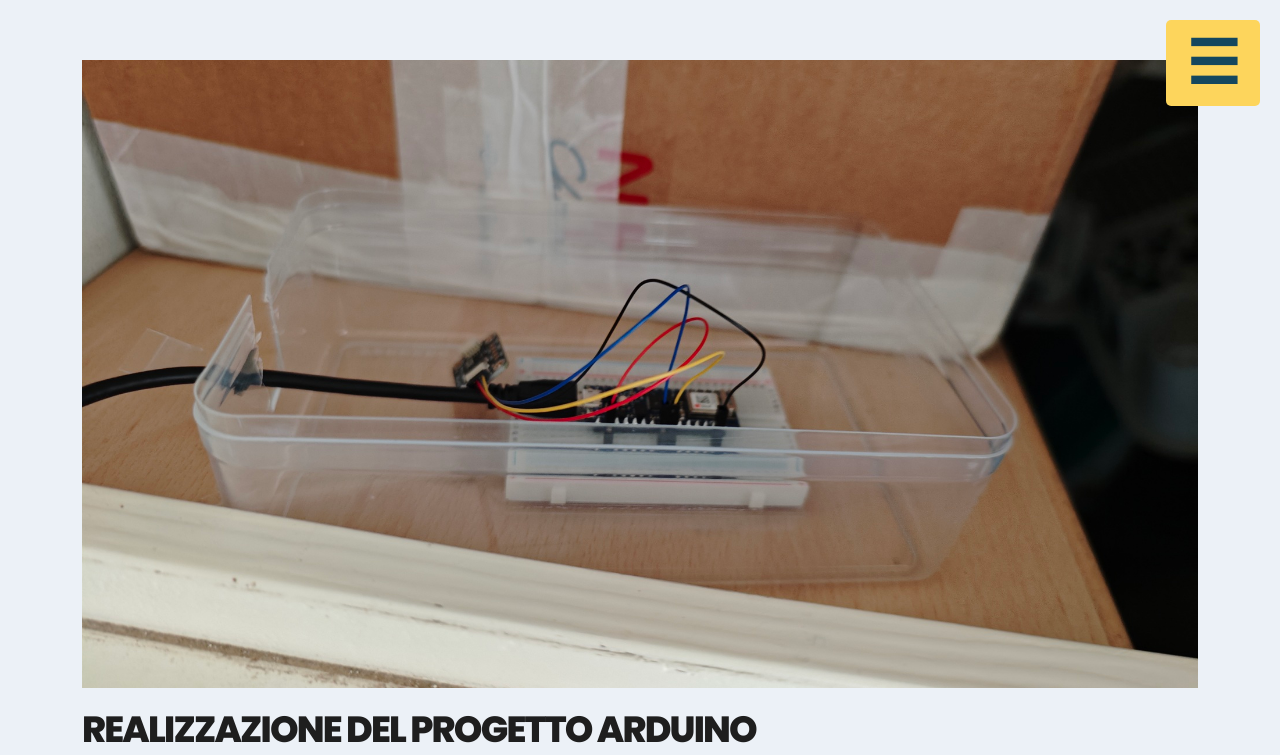
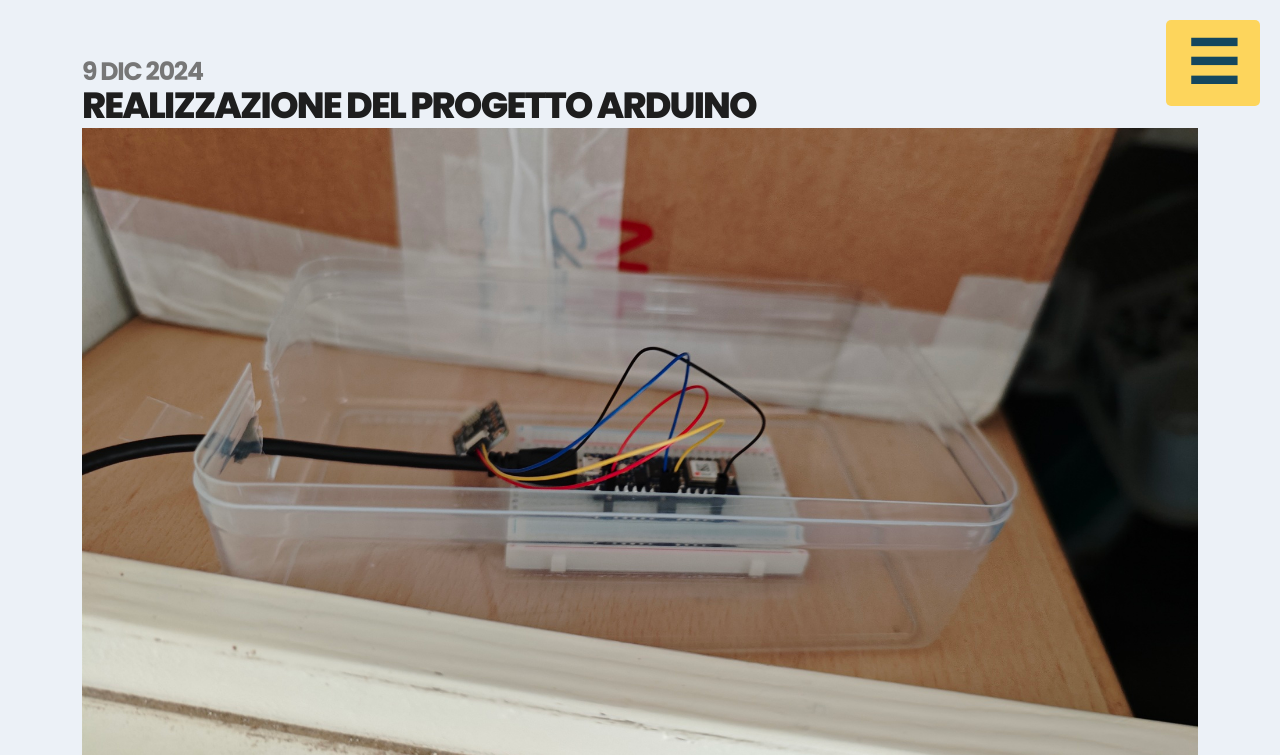
Before and after one commit to fredneedsausername/personalsite, a Flask app: page /storia-progetto-arduino in a window 1280 px wide. Shown: the top 755 px of the page. Run offline with Flask 3, Linux system fonts and the light colour scheme; parts of the project's set-up code (start-up, migrations or seed data) failed here and were passed over; some libraries are stand-ins or nearby versions.

Commit message:
Tidying up and making more beautiful

```diff
--- a/static/css/base.css
+++ b/static/css/base.css
@@ -5,6 +5,9 @@
     margin: 0 13px;
 }
 
-.fred-weight-bold {
+.fred-date-and-title-container > * { margin: 0; }
+
+.fred-text-date {
+    color: #878787;
     font-weight: bold;
 }
--- a/templates/corso-c.html
+++ b/templates/corso-c.html
@@ -10,7 +10,10 @@
         <div class="container">
             <div class="row">
                 <div class="col">
-                    <h1 class="text-color-dark text-uppercase font-weight-extra-bold">Corso C italiano</h1>
+                    <div class="fred-date-and-title-container">
+                        <h3 class="fred-text-date">16 gen 2025</h3>
+                        <h1 class="text-color-dark text-uppercase font-weight-extra-bold">Corso C italiano</h1>
+                    </div>
                     <div class="corso-c-playlist-video-container">
                         <iframe
                             src="https://www.youtube.com/embed/videoseries?list=PLp33ryL1SvIlsIjqftf7Vcijn6x7Wlzmo&rel=0"
--- a/templates/storia-progetto-arduino.html
+++ b/templates/storia-progetto-arduino.html
@@ -10,8 +10,11 @@
         <div class="container">
             <div class="row">
                 <div class="col">
+                    <div class="fred-date-and-title-container">
+                        <h3 class="fred-text-date">9 dic 2024</h3>
+                        <h1 class="text-color-dark text-uppercase font-weight-extra-bold">Realizzazione del progetto Arduino</h1>
+                    </div>
                     <img src="{{ url_for('static', filename = 'img/foto-arduino-terrazzo-est.jpg') }}" class="responsive-image" alt />
-                    <h1 class="text-color-dark text-uppercase font-weight-extra-bold">Realizzazione del progetto Arduino</h1>
                     <p>Ho posizionato due microcontrollori Arduino Nano IoT 33 nei due terrazzi della mia casa, e li ho collegati a sensori di temperatura e umidità relativa, e le misure, raccolte periodicamente, vengono inviate al sito, dove vengono visualizzate con grafici interattivi.</p>
                     <p>Questo progetto nasce dalla mia volontà di fare qualcosa di applicato che coprisse più aspetti possibile della programmazione, quali: embedded, full stack, e sistemistica.</p>
                     <p>Per chi fosse interessato a vedere il codice sorgente, rimando alle mie due pagine GitHub, quella <a href="https://github.com/fredneedsausername/personalsite">dedicata al sito</a> e quella <a href="https://github.com/fredneedsausername/arduinosensor">dedicata alla programmazione dell'arduino</a>, altrimenti per la spiegazione di come sia stato realizzato il progetto continuate pure la lettura.</p>
```
